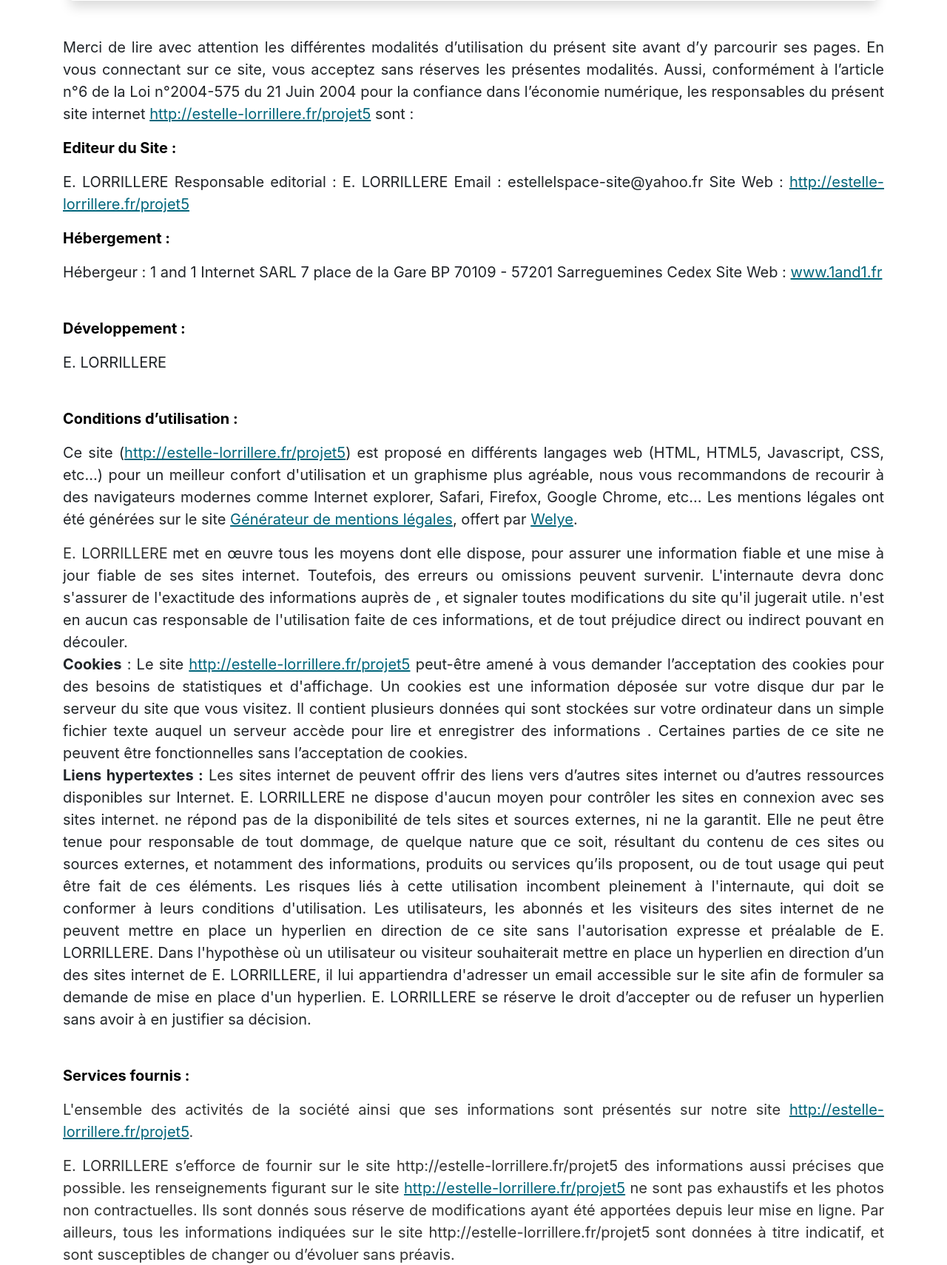
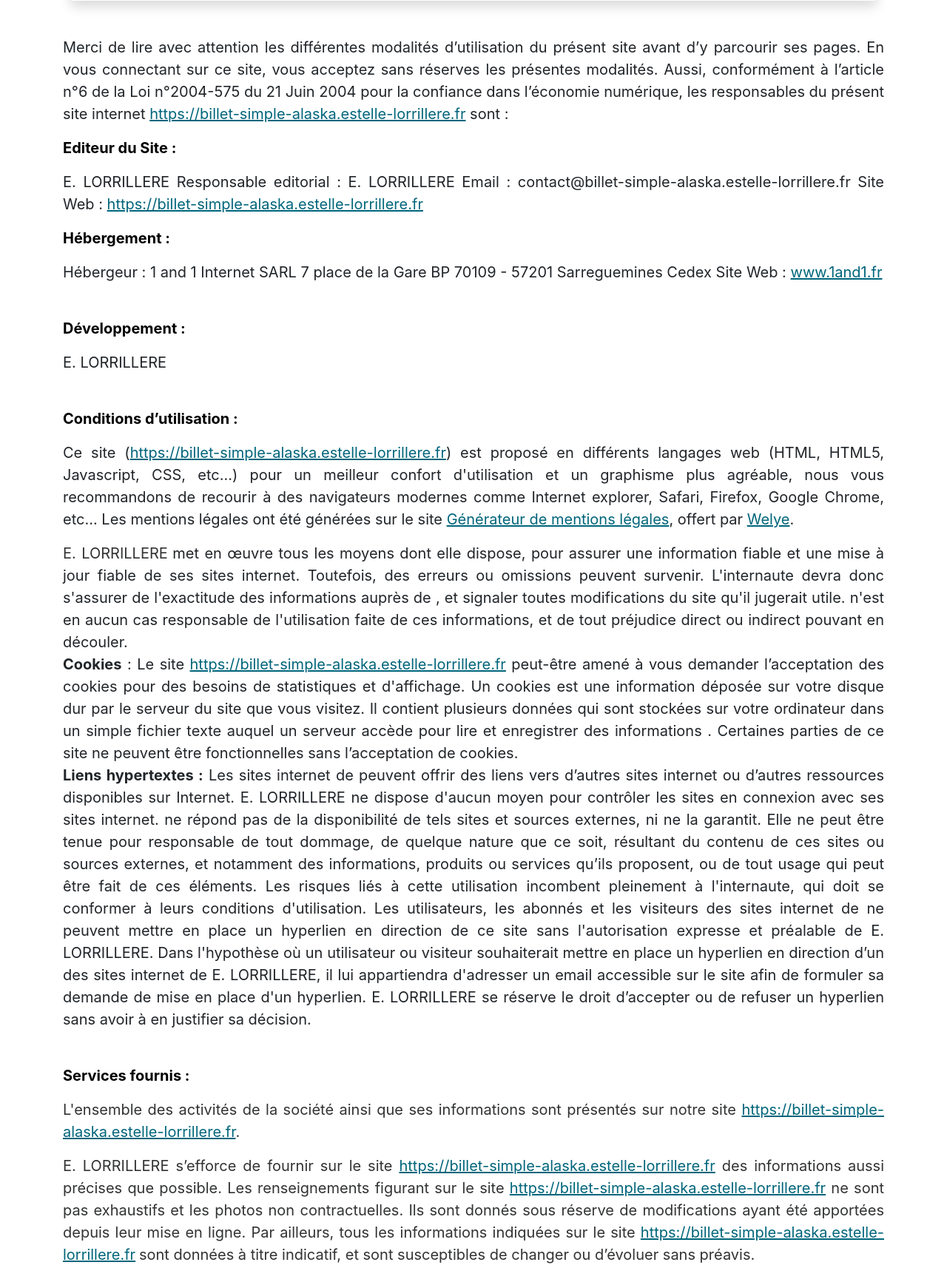
Before and after one commit to estelle183/projet4, a PHP site: page /mentions-legales in a window 1280 px wide. Shown: the part 266-1976 px from the top of the page at 74% size. Run offline with PHP 8.4, Linux system fonts and the light colour scheme; some libraries are stand-ins or nearby versions.

Commit message:
corrections readme, mentions legales, vue contact et index

```diff
--- a/index.php
+++ b/index.php
@@ -96,22 +96,20 @@ elseif ($url === 'contact') {
 }
 
 elseif ($url === 'contact-form') {
-    if(isset($_POST['name']) && isset($_POST['email']) && isset($_POST['subject']) && isset($_POST['message']) && isset($_POST['consent']))
-    {
-        if(!empty($_POST['name']) && !empty($_POST['email']) && !empty($_POST['subject']) && !empty($_POST['message']) && !empty($_POST['consent']) && $_POST['consent'] == 1)
-        {
-            if(preg_match ('#^[a-z0-9._-]+@[a-z0-9._-]{2,}\.[a-z]{2,4}$#', $_POST['email']))
-            {
+    if (isset($_POST['name']) && isset($_POST['email']) && isset($_POST['subject']) && isset($_POST['message']) && isset($_POST['consent'])) {
+        if (!empty($_POST['name']) && !empty($_POST['email']) && !empty($_POST['subject']) && !empty($_POST['message']) && !empty($_POST['consent']) && $_POST['consent'] == 1) {
+            if (preg_match ('#^[a-z0-9._-]+@[a-z0-9._-]{2,}\.[a-z]{2,4}$#', $_POST['email'])) {
                 $contact = new ContactController();
                 $contact->sendContactForm ($_POST['name'], $_POST['email'], $_POST['subject'], $_POST['message'], $_POST['consent']);
-        }
-            $_SESSION['flash'] = 'L\'adresse ' . $_POST['email'] . ' n\'est pas valide, recommencez !';
-            $flash = $_SESSION['flash'];
-            header("location:".  $_SERVER['HTTP_REFERER']);
+            } else {
+                $_SESSION['flashmail'] = 'L\'adresse email "' . $_POST['email'] . '" n\'est pas valide, recommencez !';
+                $flashMail = $_SESSION['flashmail'];
+                header ("location:" . $_SERVER['HTTP_REFERER']);
             }
         } else {
             $error = new ErrorController();
             $error->Error404 ();
+        }
     }
 }
 
--- a/src/Service/ContactMail.php
+++ b/src/Service/ContactMail.php
@@ -36,7 +36,7 @@ class ContactMail
 
             $mail->isHTML(true);
             $mail->Subject = $contact->getSubject();
-            $mail->Body = $userMail.'<br/>'.'Nom :'. $userName.'<br/>'.'Message :'. $userMessage;
+            $mail->Body = $userMail.'<br/>'.'Nom : '. $userName.'<br/>'.'Message : '. $userMessage;
             $mail->AltBody = 'This is the body in plain text for non-HTML mail clients';
 
             $mail->send();
--- a/src/View/legalNotice.php
+++ b/src/View/legalNotice.php
@@ -10,13 +10,13 @@ ob_start ();
             <h2 class="heading-title">Mentions légales</h2>
         </div>
         <div style="text-align: justify">
-            <p>Merci de lire avec attention les différentes modalités d’utilisation du présent site avant d’y parcourir ses pages. En vous connectant sur ce site, vous acceptez sans réserves les présentes modalités. Aussi, conformément à l’article n°6 de la Loi n°2004-575 du 21 Juin 2004 pour la confiance dans l’économie numérique, les responsables du présent site internet <a href="http://http://estelle-lorrillere.fr/projet5">http://estelle-lorrillere.fr/projet5</a> sont :</p>
+            <p>Merci de lire avec attention les différentes modalités d’utilisation du présent site avant d’y parcourir ses pages. En vous connectant sur ce site, vous acceptez sans réserves les présentes modalités. Aussi, conformément à l’article n°6 de la Loi n°2004-575 du 21 Juin 2004 pour la confiance dans l’économie numérique, les responsables du présent site internet <a href="https://billet-simple-alaska.estelle-lorrillere.fr">https://billet-simple-alaska.estelle-lorrillere.fr</a> sont :</p>
 
         <p style="color: #b51a00;"><span style="color: rgb(0, 0, 0);"><b>Editeur du Site : </b></span></p>
         <p>E. LORRILLERE
         Responsable editorial : E. LORRILLERE
-        Email : estellelspace-site@yahoo.fr
-        Site Web : <a href="http://http://estelle-lorrillere.fr/projet5">http://estelle-lorrillere.fr/projet5</a>
+        Email : contact@billet-simple-alaska.estelle-lorrillere.fr
+        Site Web : <a href="https://billet-simple-alaska.estelle-lorrillere.fr">https://billet-simple-alaska.estelle-lorrillere.fr</a>
             </br></p>
         <p style="color: #b51a00;"><b><span style="color: rgb(0, 0, 0);">Hébergement :</span> </b></p>
         <p>Hébergeur : 1 and 1 Internet SARL
@@ -27,12 +27,12 @@ ob_start ();
         <p>E. LORRILLERE</p>
         </br>
         <p style="color: #b51a00;"><span style="color: rgb(0, 0, 0);"><b>Conditions d’utilisation : </b></span></p>
-        <p>Ce site (<a href="http://http://estelle-lorrillere.fr/projet5">http://estelle-lorrillere.fr/projet5</a>) est proposé en différents langages web (HTML, HTML5, Javascript, CSS, etc…) pour un meilleur confort d'utilisation et un graphisme plus agréable, nous vous recommandons de recourir à des navigateurs modernes comme Internet explorer, Safari, Firefox, Google Chrome, etc…
+        <p>Ce site (<a href="https://billet-simple-alaska.estelle-lorrillere.fr">https://billet-simple-alaska.estelle-lorrillere.fr</a>) est proposé en différents langages web (HTML, HTML5, Javascript, CSS, etc…) pour un meilleur confort d'utilisation et un graphisme plus agréable, nous vous recommandons de recourir à des navigateurs modernes comme Internet explorer, Safari, Firefox, Google Chrome, etc…
             Les mentions légales ont été générées sur le site <a title="générateur de mentions légales pour site internet gratuit" href="http://www.generateur-de-mentions-legales.com">Générateur de mentions légales</a>, offert par <a title="imprimerie paris, imprimeur paris" href="http://welye.com">Welye</a>.</p>
 
         <p><span style="color: #323333;">E. LORRILLERE<b> </b></span>met en œuvre tous les moyens dont elle dispose, pour assurer une information fiable et une mise à jour fiable de ses sites internet. Toutefois, des erreurs ou omissions peuvent survenir. L'internaute devra donc s'assurer de l'exactitude des informations auprès de , et signaler toutes modifications du site qu'il jugerait utile. n'est en aucun cas responsable de l'utilisation faite de ces informations, et de tout préjudice direct ou indirect pouvant en découler.<br/>
 
-        <b>Cookies</b> : Le site <a href="http://http://estelle-lorrillere.fr/projet5">http://estelle-lorrillere.fr/projet5</a> peut-être amené à vous demander l’acceptation des cookies pour des besoins de statistiques et d'affichage. Un cookies est une information déposée sur votre disque dur par le serveur du site que vous visitez. Il contient plusieurs données qui sont stockées sur votre ordinateur dans un simple fichier texte auquel un serveur accède pour lire et enregistrer des informations . Certaines parties de ce site ne peuvent être fonctionnelles sans l’acceptation de cookies.<br/>
+        <b>Cookies</b> : Le site <a href="https://billet-simple-alaska.estelle-lorrillere.fr">https://billet-simple-alaska.estelle-lorrillere.fr</a> peut-être amené à vous demander l’acceptation des cookies pour des besoins de statistiques et d'affichage. Un cookies est une information déposée sur votre disque dur par le serveur du site que vous visitez. Il contient plusieurs données qui sont stockées sur votre ordinateur dans un simple fichier texte auquel un serveur accède pour lire et enregistrer des informations . Certaines parties de ce site ne peuvent être fonctionnelles sans l’acceptation de cookies.<br/>
 
         <b>Liens hypertextes :</b> Les sites internet de peuvent offrir des liens vers d’autres sites internet ou d’autres ressources disponibles sur Internet. E. LORRILLERE ne dispose d'aucun moyen pour contrôler les sites en connexion avec ses sites internet. ne répond pas de la disponibilité de tels sites et sources externes, ni ne la garantit. Elle ne peut être tenue pour responsable de tout dommage, de quelque nature que ce soit, résultant du contenu de ces sites ou sources externes, et notamment des informations, produits ou services qu’ils proposent, ou de tout usage qui peut être fait de ces éléments. Les risques liés à cette utilisation incombent pleinement à l'internaute, qui doit se conformer à leurs conditions d'utilisation.
 
@@ -41,8 +41,8 @@ ob_start ();
             Dans l'hypothèse où un utilisateur ou visiteur souhaiterait mettre en place un hyperlien en direction d’un des sites internet de E. LORRILLERE, il lui appartiendra d'adresser un email accessible sur le site afin de formuler sa demande de mise en place d'un hyperlien. E. LORRILLERE se réserve le droit d’accepter ou de refuser un hyperlien sans avoir à en justifier sa décision.</p>
         </br>
         <p style="color: #b51a00;"><span style="color: rgb(0, 0, 0);"><b>Services fournis : </b></span></p>
-        <p style="color: #323333;">L'ensemble des activités de la société ainsi que ses informations sont présentés sur notre site <a href="http://http://estelle-lorrillere.fr/projet5">http://estelle-lorrillere.fr/projet5</a>.</p>
-        <p style="color: #323333;">E. LORRILLERE s’efforce de fournir sur le site http://estelle-lorrillere.fr/projet5 des informations aussi précises que possible. les renseignements figurant sur le site <a href="http://http://estelle-lorrillere.fr/projet5">http://estelle-lorrillere.fr/projet5</a> ne sont pas exhaustifs et les photos non contractuelles. Ils sont donnés sous réserve de modifications ayant été apportées depuis leur mise en ligne. Par ailleurs, tous les informations indiquées sur le site http://estelle-lorrillere.fr/projet5<span style="color: #000000;"><b> </b></span>sont données à titre indicatif, et sont susceptibles de changer ou d’évoluer sans préavis. </p>
+        <p style="color: #323333;">L'ensemble des activités de la société ainsi que ses informations sont présentés sur notre site <a href="https://billet-simple-alaska.estelle-lorrillere.fr">https://billet-simple-alaska.estelle-lorrillere.fr</a>.</p>
+        <p style="color: #323333;">E. LORRILLERE s’efforce de fournir sur le site <a href="https://billet-simple-alaska.estelle-lorrillere.fr">https://billet-simple-alaska.estelle-lorrillere.fr</a> des informations aussi précises que possible. Les renseignements figurant sur le site <a href="https://billet-simple-alaska.estelle-lorrillere.fr">https://billet-simple-alaska.estelle-lorrillere.fr</a> ne sont pas exhaustifs et les photos non contractuelles. Ils sont donnés sous réserve de modifications ayant été apportées depuis leur mise en ligne. Par ailleurs, tous les informations indiquées sur le site <a href="https://billet-simple-alaska.estelle-lorrillere.fr">https://billet-simple-alaska.estelle-lorrillere.fr</a><span style="color: #000000;"><b> </b></span>sont données à titre indicatif, et sont susceptibles de changer ou d’évoluer sans préavis. </p>
         </br>
         <p style="color: #b51a00;"><span style="color: rgb(0, 0, 0);"><b>Limitation contractuelles sur les données : </b></span></p>
         <p>Les informations contenues sur ce site sont aussi précises que possible et le site remis à jour à différentes périodes de l’année, mais peut toutefois contenir des inexactitudes ou des omissions. Si vous constatez une lacune, erreur ou ce qui parait être un dysfonctionnement, merci de bien vouloir le signaler par email, à l’adresse estellelspace-site@yahoo.fr, en décrivant le problème de la manière la plus précise possible (page posant problème, type d’ordinateur et de navigateur utilisé, …).
@@ -52,7 +52,7 @@ ob_start ();
             Les liens hypertextes mis en place dans le cadre du présent site internet en direction d'autres ressources présentes sur le réseau Internet ne sauraient engager la responsabilité de E. LORRILLERE.</p>
         </br>
         <p style="color: #b51a00;"><span style="color: rgb(0, 0, 0);"><b>Propriété intellectuelle :</b></span></p>
-        <p>Tout le contenu du présent sur le site <a href="http://http://estelle-lorrillere.fr/projet5">http://estelle-lorrillere.fr/projet5</a>, incluant, de façon non limitative, les graphismes, images, textes, vidéos, animations, sons, logos, gifs et icônes ainsi que leur mise en forme sont la propriété exclusive de la société à l'exception des marques, logos ou contenus appartenant à d'autres sociétés partenaires ou auteurs.
+        <p>Tout le contenu du présent sur le site <a href="https://billet-simple-alaska.estelle-lorrillere.fr">https://billet-simple-alaska.estelle-lorrillere.fr</a>, incluant, de façon non limitative, les graphismes, images, textes, vidéos, animations, sons, logos, gifs et icônes ainsi que leur mise en forme sont la propriété exclusive de la société à l'exception des marques, logos ou contenus appartenant à d'autres sociétés partenaires ou auteurs.
 
             Toute reproduction, distribution, modification, adaptation, retransmission ou publication, même partielle, de ces différents éléments est strictement interdite sans l'accord exprès par écrit de E. LORRILLERE. Cette représentation ou reproduction, par quelque procédé que ce soit, constitue une contrefaçon sanctionnée par les articles L.335-2 et suivants du Code de la propriété intellectuelle. Le non-respect de cette interdiction constitue une contrefaçon pouvant engager la responsabilité civile et pénale du contrefacteur. En outre, les propriétaires des Contenus copiés pourraient intenter une action en justice à votre encontre.</p>
         </br>
@@ -60,10 +60,10 @@ ob_start ();
             <p>Conformément à la loi 78-17 du 6 janvier 1978 (modifiée par la loi 2004-801 du 6 août 2004 relative à la protection des personnes physiques à l'égard des traitements de données à caractère personnel) relative à l'informatique, aux fichiers et aux libertés, ce site n'a pas fait l'objet d'une déclaration  auprès de la Commission nationale de l'informatique et des libertés (<a href="http://www.cnil.fr/">www.cnil.fr</a>).</p>
         </br>
         <p style="color: #b51a00;"><span style="color: rgb(0, 0, 0);"><b>Litiges : </b></span></p>
-            <p>Les présentes conditions du site <a href="http://http://estelle-lorrillere.fr/projet5">http://estelle-lorrillere.fr/projet5</a> sont régies par les lois françaises et toute contestation ou litiges qui pourraient naître de l'interprétation ou de l'exécution de celles-ci seront de la compétence exclusive des tribunaux dont dépend le siège social de la société. La langue de référence, pour le règlement de contentieux éventuels, est le français.</p>
+            <p>Les présentes conditions du site <a href="https://billet-simple-alaska.estelle-lorrillere.fr">https://billet-simple-alaska.estelle-lorrillere.fr</a> sont régies par les lois françaises et toute contestation ou litiges qui pourraient naître de l'interprétation ou de l'exécution de celles-ci seront de la compétence exclusive des tribunaux dont dépend le siège social de la société. La langue de référence, pour le règlement de contentieux éventuels, est le français.</p>
         </br>
         <p style="color: #b51a00;"><span style="color: rgb(0, 0, 0);"><b>Données personnelles :</b></span></p>
-            <p>De manière générale, vous n’êtes pas tenu de nous communiquer vos données personnelles lorsque vous visitez notre site Internet <a href="http://http://estelle-lorrillere.fr/projet5">http://estelle-lorrillere.fr/projet5</a>.</p>
+            <p>De manière générale, vous n’êtes pas tenu de nous communiquer vos données personnelles lorsque vous visitez notre site Internet <a href="https://billet-simple-alaska.estelle-lorrillere.fr">https://billet-simple-alaska.estelle-lorrillere.fr</a>.</p>
 
         <p>Cependant, ce principe comporte certaines exceptions. En effet, pour certains services proposés par notre site, vous pouvez être amenés à nous communiquer certaines données telles que : votre nom, votre adresse électronique. Tel est le cas lorsque vous remplissez le formulaire qui vous est proposé en ligne, dans la rubrique « contact ». Dans tous les cas, vous pouvez refuser de fournir vos données personnelles. Dans ce cas, vous ne pourrez pas utiliser les services du site, notamment celui de solliciter des renseignements, ou de recevoir les lettres d’information.
 
@@ -83,7 +83,7 @@ ob_start ();
             <p>L'accès à vos données personnelles est strictement limité à E.LORRILLERE et, le cas échéant, à nos sous-traitants. Les sous-traitants en question sont soumis à une obligation de confidentialité et ne peuvent utiliser vos données qu’en conformité avec nos dispositions contractuelles et la législation applicable. En dehors des cas énoncés ci-dessus, nous nous engageons à ne pas vendre, louer, céder ni donner accès à des tiers à vos données sans votre consentement préalable, à moins d’y être contraints en raison d’un motif légitime (obligation légale, lutte contre la fraude ou l’abus, exercice des droits de la défense, etc.).</p><br/>
 
             <p>Conformément à la loi « informatique et libertés » du 6 janvier 1978 modifiée et au Règlement européen n°2016/679/UE du 27 avril 2016 (applicable dès le 25 mai 2018), vous bénéficiez d’un droit d’accès, de rectification, de portabilité et d’effacement de vos données ou encore de limitation du traitement. Vous pouvez également, pour des motifs légitimes, vous opposer au traitement des données vous concernant.
-                Vous pouvez, sous réserve de la production d’un justificatif d’identité valide, exercer vos droits en contactant E.LORRILLERE à l’adresse suivante estellelspace-site@yahoo.fr</p><br/>
+                Vous pouvez, sous réserve de la production d’un justificatif d’identité valide, exercer vos droits en contactant E.LORRILLERE à l’adresse suivante contact@billet-simple-alaska.estelle-lorrillere.fr</p><br/>
 
             <p>Pour toute information complémentaire ou réclamation, vous pouvez contacter la Commission Nationale de l’Informatique et des Libertés (plus d’informations sur <a href="www.cnil.fr">www.cnil.fr</a>).</p>
     </div>
--- a/src/View/template.php
+++ b/src/View/template.php
@@ -3,6 +3,9 @@
 <head>
     <meta charset="utf-8"/>
     <meta name="viewport" content="width=device-width, initial-scale=1, shrink-to-fit=no">
+    <meta name="title" content="<?= $title ?>">
+    <meta name="description" content="">
+    <meta name="keywords" content="billet, alaska, livre, chapitres, Jean Forteroche">
     <title><?= $title ?></title>
 
     <link href="vendor/bootstrap/css/bootstrap.min.css" rel="stylesheet">
```
Also changed, not shown: src/View/contact/contact.php (+11 -7 lines), README.md, public/images/about-bg.jpg (deleted), public/images/contact-bg.jpg (deleted), public/images/home-bg.jpg (deleted), public/images/home.jpg (deleted), public/images/home2.jpg (deleted), public/images/post-bg.jpg (deleted), public/images/post-sample-image.jpg (deleted). Lines whose indentation alone changed are shown as unchanged.
